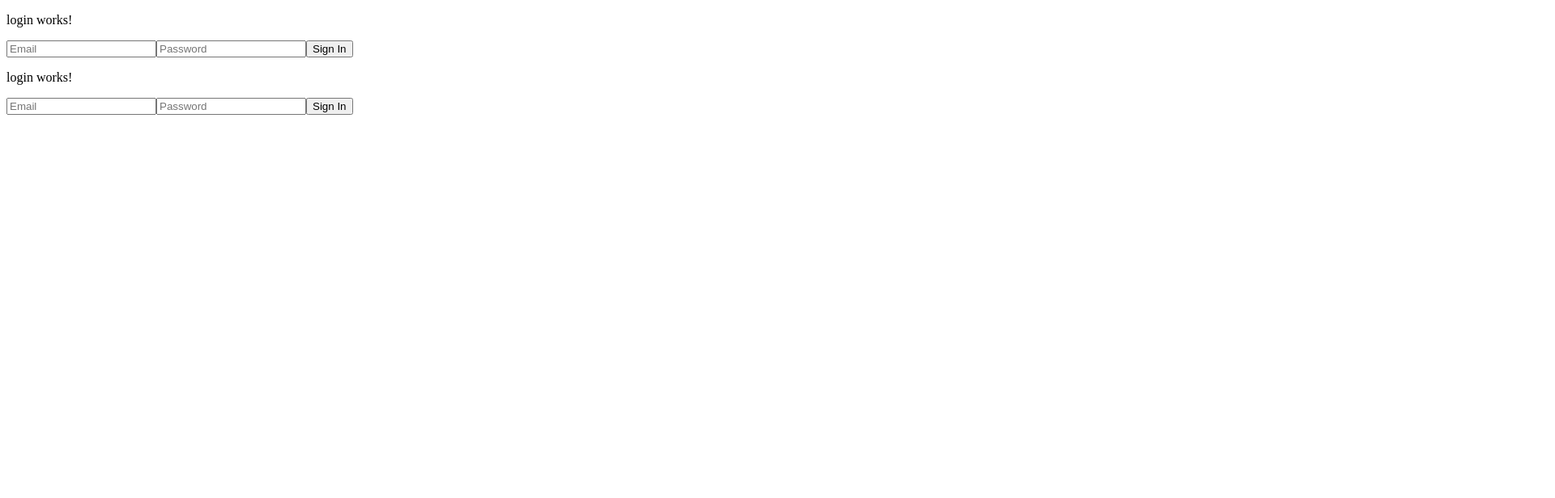
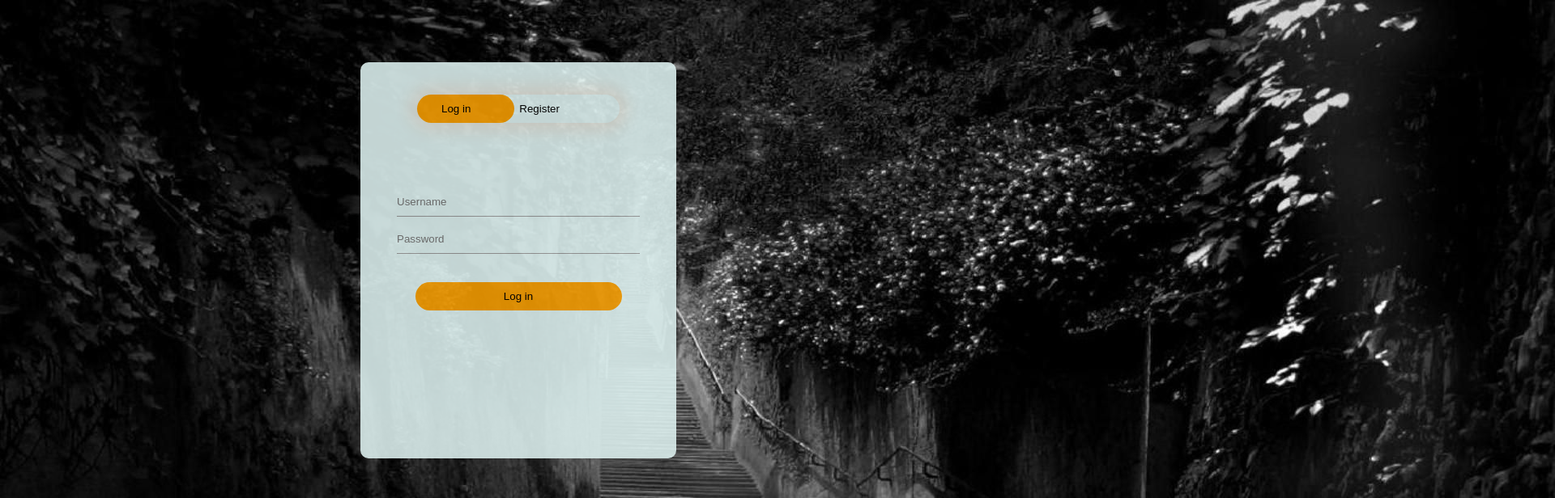
Before and after one commit to markovicv/real-time-chat-app, an Angular app in the folder frontend-chat-app/: page /login in a window 1280 px wide. Shown: the top 616 px of the page at 81% size, 1920 px wide, since content can reach past the window. Built offline with nearby package versions, Linux system fonts and the light colour scheme.

Commit message:
implemented custom login

```diff
--- a/frontend-chat-app/src/app/app.component.html
+++ b/frontend-chat-app/src/app/app.component.html
@@ -1,2 +1,2 @@
-<app-login></app-login>
+<!-- <app-login></app-login> -->
 <router-outlet></router-outlet>
--- a/frontend-chat-app/src/app/chat/chat.component.ts
+++ b/frontend-chat-app/src/app/chat/chat.component.ts
@@ -11,7 +11,7 @@ export class ChatComponent implements OnInit {
   constructor(public messageService:MessageService) { }
 
   ngOnInit(): void {
-    this.messageService.initWebSocket();
+    // this.messageService.initWebSocket();
   }
 
   send(){
--- a/frontend-chat-app/src/app/login/login.component.css
+++ b/frontend-chat-app/src/app/login/login.component.css
@@ -0,0 +1,84 @@
+
+
+.hero{
+    height: 100%;
+    width:100%;
+    background-position: center;
+    position: absolute;
+}
+.form-box{
+    width: 380px;
+    height: 480px;
+    background-color: #DEF2F1;
+    position: relative;
+    margin: 6% auto  ;
+    padding: 5px;
+    border-radius: 10px;
+    overflow: hidden;
+    opacity: 0.88;
+}
+
+.button-box{
+    width: 250px;
+    /* height: 30px; */
+    margin: 35px auto;
+    position: relative;
+    box-shadow: 0 0 20px 9px #ff61241f;
+    border-radius: 30px;
+}
+.toggle-button{
+    padding: 10px 30px;
+    cursor: pointer;
+    border:0;
+    outline: none;
+    position: relative;
+    background: transparent;
+}
+#btn{
+    background: #F79E02;
+    position: absolute;
+    width: 120px;
+    height: 100%;
+    top: 0;
+    left: 0;
+    border-radius: 30px;
+    transition: .5s;
+}
+.input-group{
+    top: 150px;
+    width: 300px;
+    position: absolute;
+    transition: .5s;
+}
+.input-field{
+    width: 100%;
+    padding: 10px 0;
+    margin: 5px 0;
+    border-left: 0;
+    border-top: 0;
+    border-right: 0;
+    border-bottom: 1px solid #999;
+    outline:none;
+    background: transparent;
+    background-position: center;
+
+
+}
+.submit-btn{
+    width: 85%;
+    padding: 10px 30px;
+    cursor: pointer;
+    display: block;
+    margin: 10% auto;
+    background-color: #F79E02;
+    border: 0;
+    outline: none;
+    border-radius: 30px;
+}
+
+ #login{
+     left: 45px;
+ }
+ #register{
+     left:450px
+ }
--- a/frontend-chat-app/src/app/login/login.component.html
+++ b/frontend-chat-app/src/app/login/login.component.html
@@ -1,4 +1,34 @@
-<p>login works!</p>
+<!-- <p>login works!</p>
 <input [(ngModel)]="username"  name="a" type="email" placeholder="Email" />
 <input [(ngModel)]="password" name="b" stype="password" placeholder="Password" />
-<button (click)="login()">Sign In</button>
+<button (click)="login()">Sign In</button> -->
+
+<body>
+    <div class="hero">
+        <div class="form-box">
+
+            <div class="button-box">
+                <div id="btn"></div>
+                <button type="button" class="toggle-button" onclick="login()"> Log in</button>
+                <button type="button" class="toggle-button" onclick="register()"> Register</button>
+
+
+            </div>
+            <form id="login" class="input-group">
+                <input [(ngModel)]="username" name="a" type="text" class="input-field" placeholder="Username" required>
+                <input [(ngModel)]="password" name="b" type="text" class="input-field" placeholder="Password" required>
+                <button (click)="login()" class="submit-btn">Log in</button>
+
+            </form>
+
+            <form id="register" class="input-group">
+                <input type="text" class="input-field" placeholder="Username" required>
+                <input type="text" class="input-field" placeholder="Email" required>
+                <input type="text" class="input-field" placeholder="Password" required>
+                <button type="submit" class="submit-btn">Register</button>
+
+            </form>
+        </div>
+    </div>
+
+</body>
--- a/frontend-chat-app/src/index.html
+++ b/frontend-chat-app/src/index.html
@@ -11,5 +11,8 @@
 </head>
 <body>
   <app-root></app-root>
+    <img src="/assets/background.jpg" alt="image">
+
+
 </body>
 </html>
--- a/frontend-chat-app/src/styles.css
+++ b/frontend-chat-app/src/styles.css
@@ -1 +1,6 @@
 /* You can add global styles to this file, and also import other style files */
+
+*{
+    margin: 0;
+    padding: 0;
+}
```
Also changed, not shown: frontend-chat-app/src/assets/background.jpg (added).
